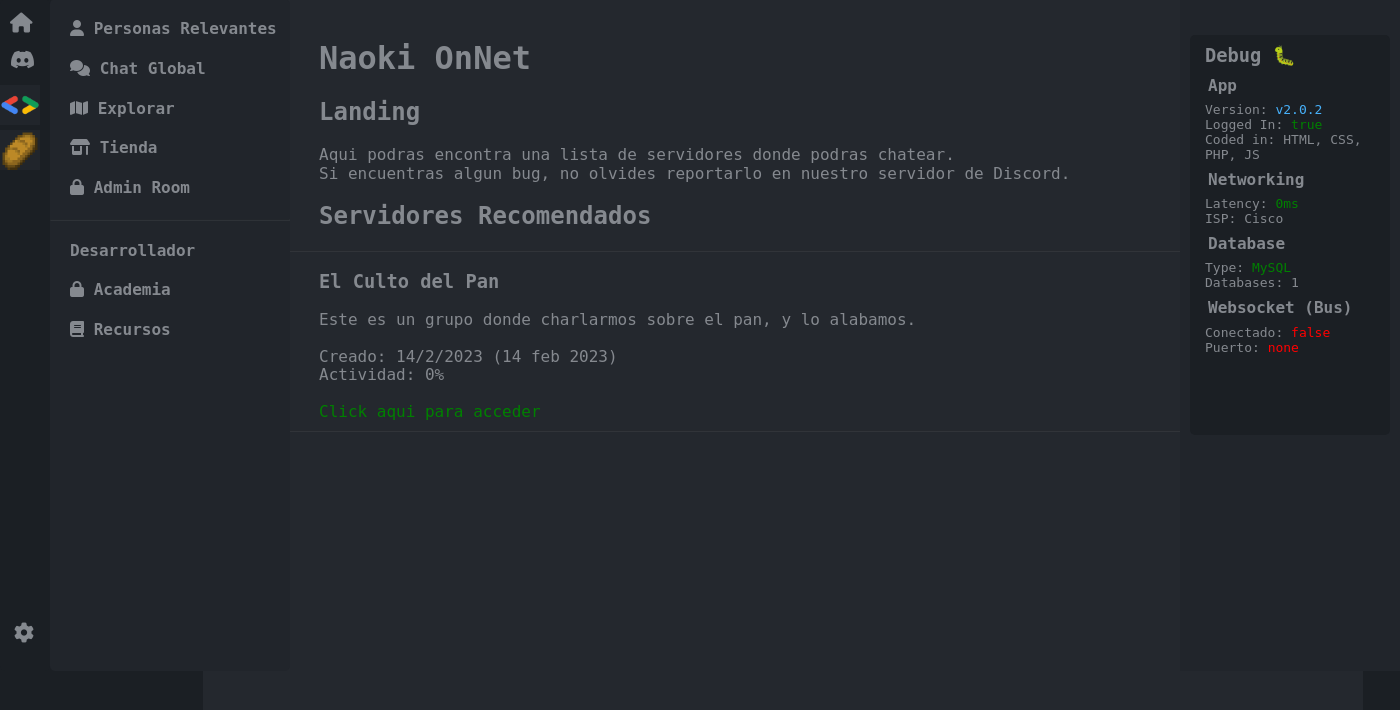
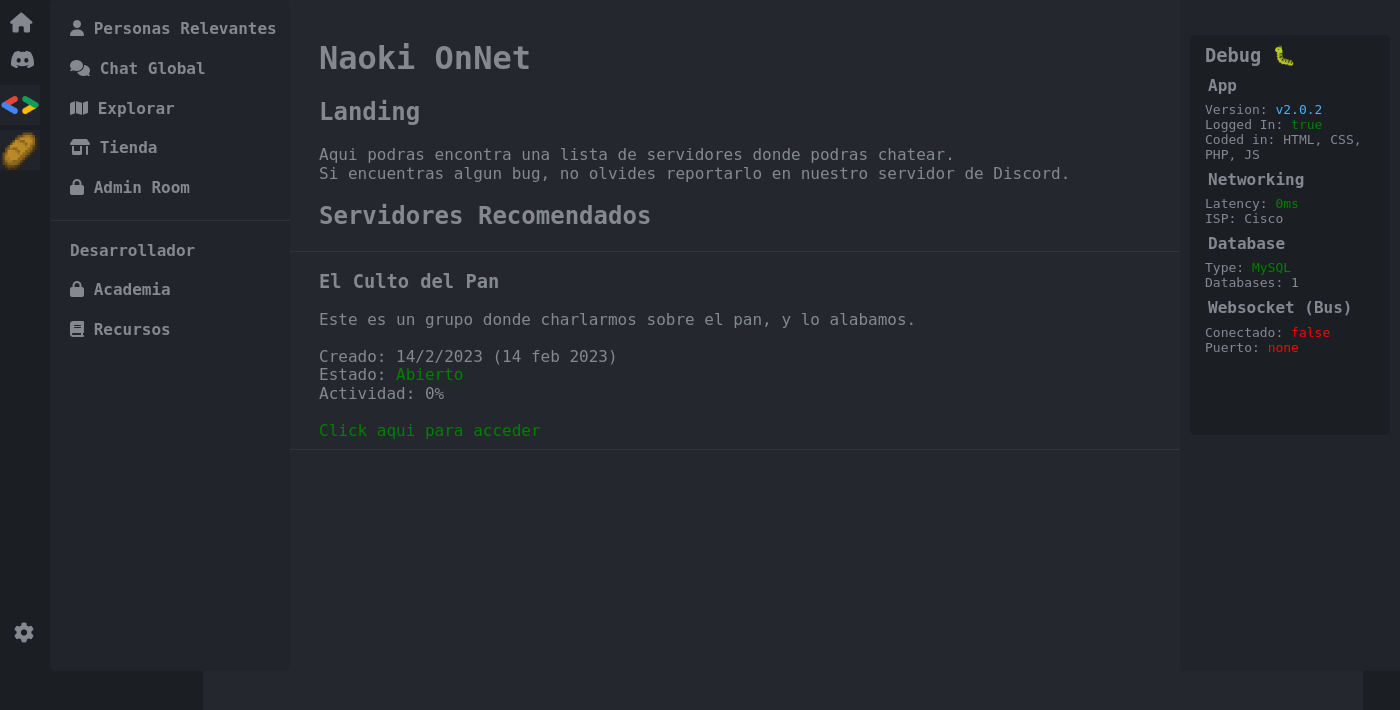
Before and after one commit to Naoki-Solutions/Discogram-Legacy, a PHP site: page /main.php in a window 1400 px wide. Shown: the part 37-747 px from the top of the page. Run offline with PHP 8.4, Linux system fonts and the light colour scheme; some libraries are stand-ins or nearby versions.

Commit message:
Changed UI (main.php)

```diff
--- a/main.php
+++ b/main.php
@@ -26,6 +26,7 @@
     <p style="padding-left:6rem;margin:0;">Este es un grupo donde charlarmos sobre el pan, y lo alabamos.</p>
     <br>
     <p style="padding-left:6rem;margin:0;">Creado: 14/2/2023 (14 feb 2023)</p>
+    <p style="padding-left:6rem;margin:0;">Estado: <span style="color:green">Abierto</span></p>
     <p style="padding-left:6rem;margin:0;">Actividad: 0%</p>
     <br>
     <a href="culto_del_pan.php"><span style="padding-left:6rem;margin:0;color:green;font-family: 'Inconsolata', monospace;">Click aqui para acceder</span></a>
```
